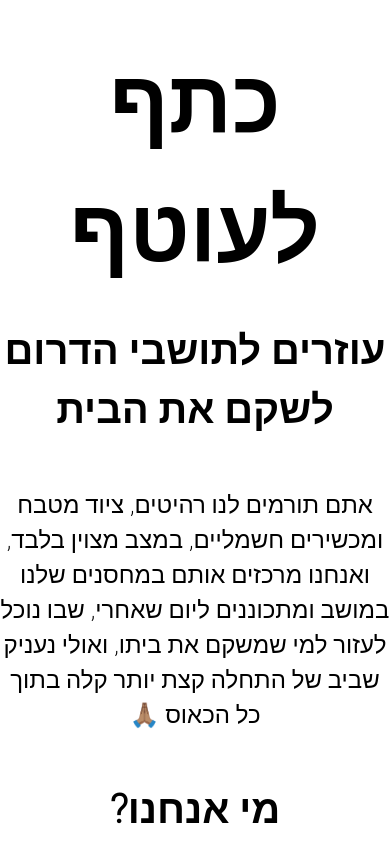
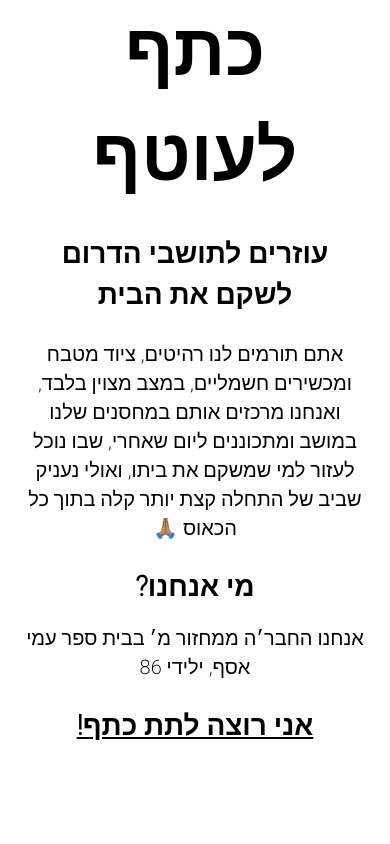
Before and after one commit to yoavporat/katef, a Next.js app: page / in a window 390 px wide. Shown: the top 844 px of the page. Built offline with nearby package versions, Linux system fonts and the light colour scheme.

Commit message:
fix: mobile viewport

```diff
--- a/styles/Home.module.css
+++ b/styles/Home.module.css
@@ -2,8 +2,7 @@
   display: flex;
   flex-direction: column;
   align-items: center;
-  padding-block-start: 40px;
-  gap: 32px;
+  gap: 8px;
 }
 
 .heading {
--- a/styles/globals.css
+++ b/styles/globals.css
@@ -18,6 +18,7 @@ html,
 body {
   max-width: 100vw;
   overflow-x: hidden;
+  padding: 0 12px;
 }
 
 body {
@@ -35,17 +36,17 @@ section {
 }
 
 h1 {
-  font-size: 5.5rem;
+  font-size: 4.5rem;
   font-weight: 700;
   margin-bottom: 1rem;
 }
 
 h3 {
-  font-size: 2.5rem;
+  font-size: 1.75rem;
   margin-bottom: 1rem;
 }
 
 p {
-  font-size: 1.5rem;
+  font-size: 1.25rem;
   margin-bottom: 1rem;
 }
```
